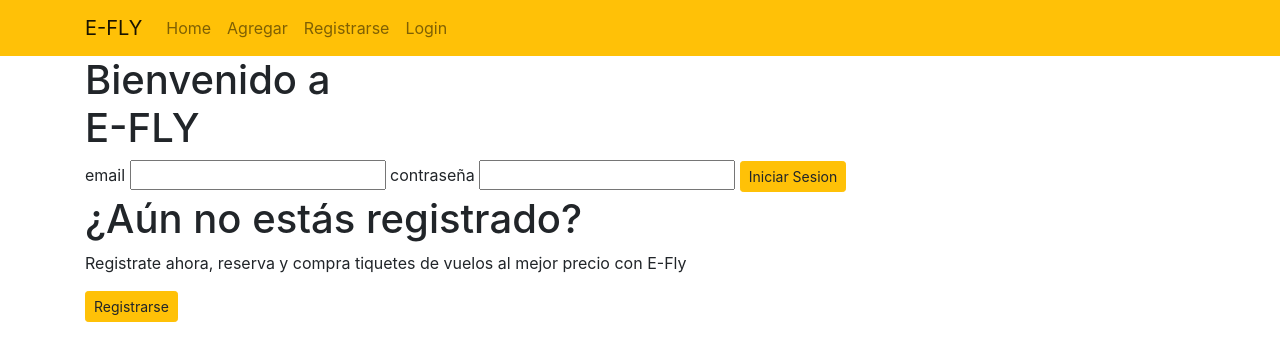
After one commit to ikerbm/E-Fly, a Django app: page /login/ in a window 1280 px wide. The commit adds this page. Shown: the top 361 px of the page. Run offline with Django 4.2, Linux system fonts and the light colour scheme.

Commit message:
agregue interfaz login de esteban a carpeta todo

```diff
--- a/eflyapp/todo/forms.py
+++ b/eflyapp/todo/forms.py
@@ -15,3 +15,8 @@ class CreateUserForm(forms.ModelForm):
         model = Usuario
         fields = ['nombre','apellido','contraseña','email',
                   'fechaNaci','lugarNaci','dirFact','sexo',]
+
+class LoginForm(forms.ModelForm):
+    class Meta:
+        model=Usuario
+        fields=['email','contraseña']
--- a/eflyapp/todo/templates/todo/layout.html
+++ b/eflyapp/todo/templates/todo/layout.html
@@ -20,6 +20,7 @@
                     <a class="nav-link" href="{% url 'home' %}">Home</a>
                     <a class="nav-link" href="{% url 'agregar' %}">Agregar</a>
                     <a class="nav-link" href="{% url 'register' %}">Registrarse</a>
+                    <a class="nav-link" href="{% url 'login' %}">Login</a>
                 </div>
             </div>
             </div>
--- /dev/null
+++ b/eflyapp/todo/templates/todo/login.html
@@ -0,0 +1,27 @@
+{% extends 'todo/layout.html' %}
+
+{% block content %}
+</style>
+<div class="container" id="container">
+	<div class="form-container sign-in-container">
+		<form action="#">
+			<h1>Bienvenido a <br> E-FLY</h1>
+            <label>email</label>
+			{{form.email}}
+			<label>contraseña</label>
+			{{form.contraseña}}
+			<a class="btn btn-warning btn-sm" href="{% url 'home' %}">Iniciar Sesion</a>
+		</form>
+	</div>
+	<div class="overlay-container">
+		<div class="overlay">
+			<div class="overlay-panel overlay-right">
+				<h1>¿Aún no estás registrado?</h1>
+				<p>Registrate ahora, reserva y compra tiquetes de vuelos al mejor precio con E-Fly</p>
+
+                <a class="btn btn-warning btn-sm" href="{% url 'register' %}">Registrarse</a>
+			</div>
+		</div>
+	</div>
+</div>
+{% endblock %}
--- a/eflyapp/todo/urls.py
+++ b/eflyapp/todo/urls.py
@@ -6,4 +6,5 @@ urlpatterns=[
     path("eliminar/<int:tarea_id>/",views.eliminar,name="eliminar"),
     path("editar/<int:tarea_id>/",views.editar,name="editar"),
     path('register/', views.register, name='register'),
+    path('login/', views.login, name='login'),
 ]
--- a/eflyapp/todo/views.py
+++ b/eflyapp/todo/views.py
@@ -1,6 +1,8 @@
 from django.shortcuts import render,redirect
 from .models import *
 from .forms import *
+from django.contrib.auth.decorators import login_required
+
 
 def home(request):
     tareas = Tarea.objects.all()
@@ -47,3 +49,16 @@ def register(request):
 
     context = {'form': form}
     return render(request, 'todo/userRegister.html', context)
+
+
+def login(request):
+    if request.method == 'POST':
+        form = LoginForm(request.POST)
+        if form.is_valid():
+            form.save()
+            return redirect('home')
+    else:
+        form = LoginForm()
+
+    context = {'form': form}
+    return render(request, 'todo/login.html', context)
```
Also changed, not shown: eflyapp/todo/templates/todo/userRegister.html (+0 -162 lines).
